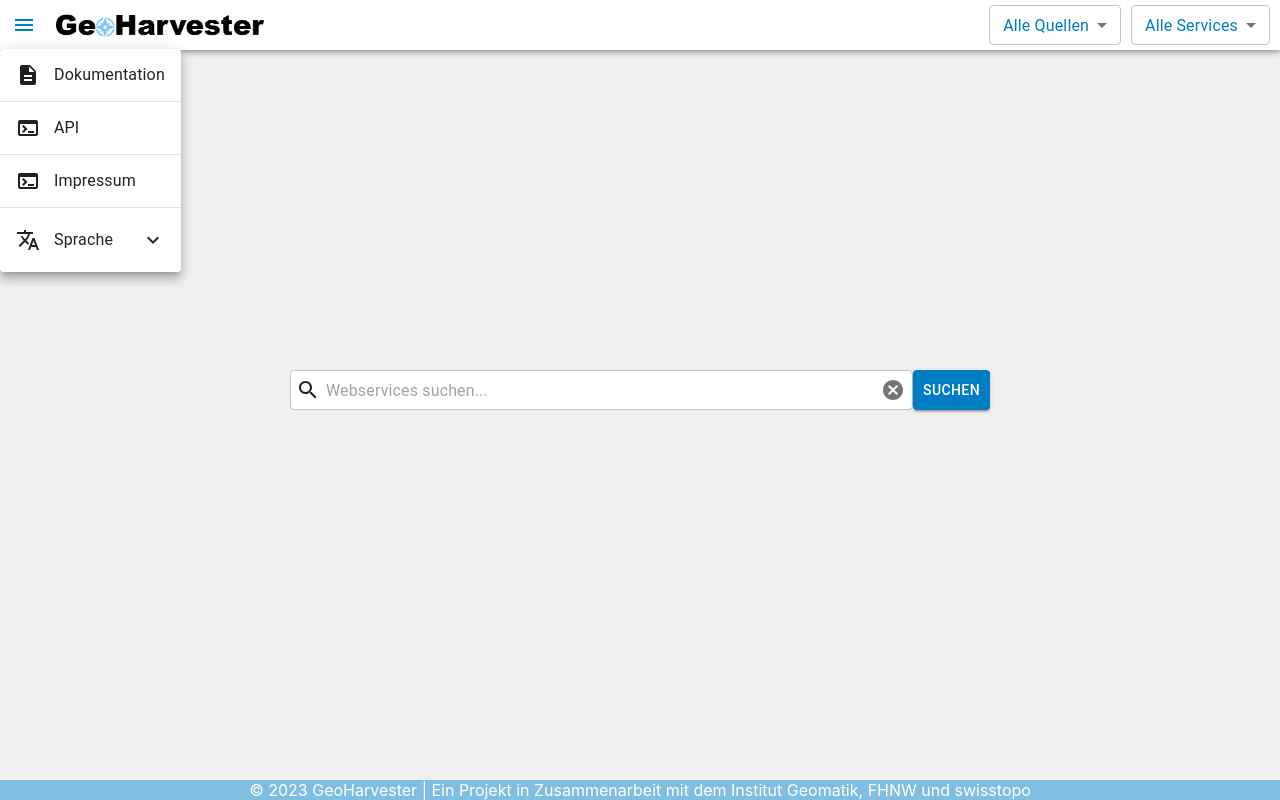
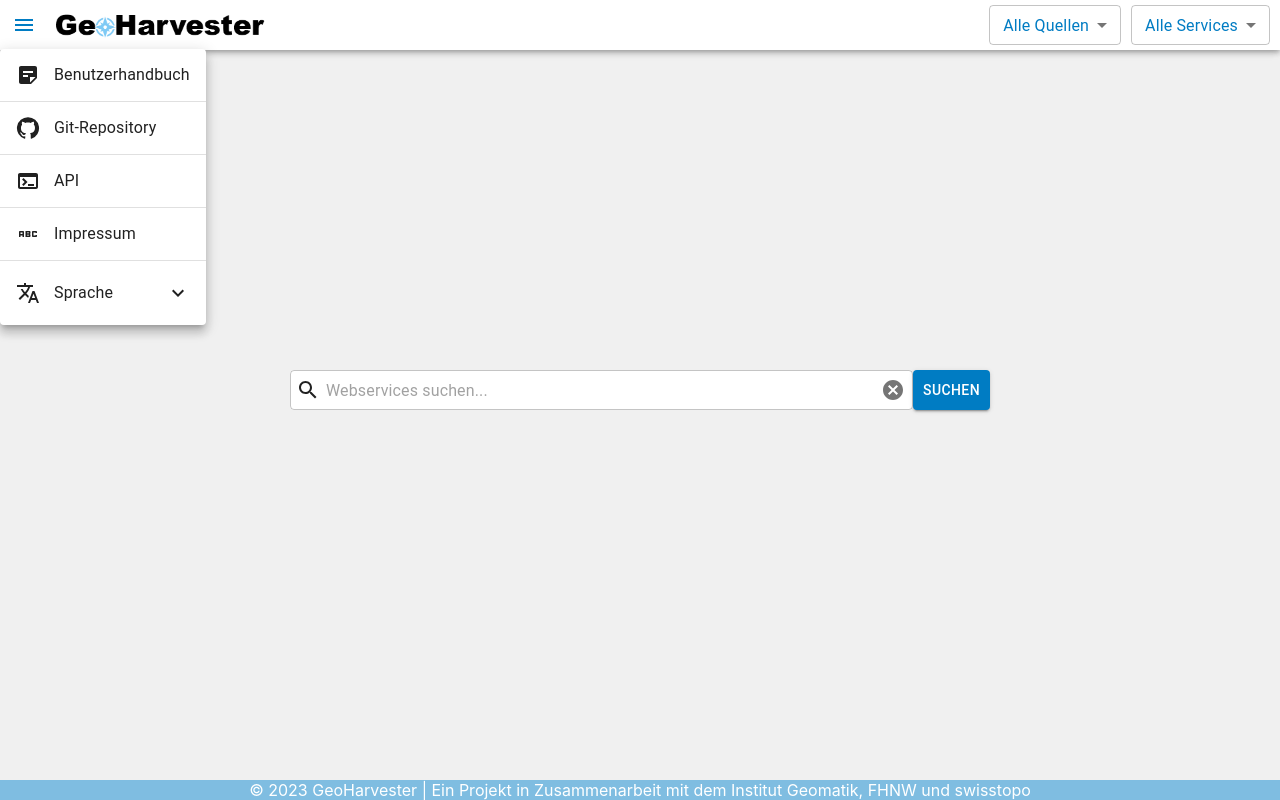
Before and after one commit to FHNW-IVGI/Geoharvester, a React (Create React App) app in the folder client/: page / in a window 1280 px wide. Both pictures are taken after a click on the button 24 px from the left and 25 px from the top of the page. Built offline with nearby package versions, Linux system fonts and the light colour scheme.

Commit message:
Ui change for user guide

```diff
--- a/client/src/components/menubar/MenuComponent.tsx
+++ b/client/src/components/menubar/MenuComponent.tsx
@@ -15,9 +15,10 @@ import {
 } from "@mui/material";
 import { ExpandLess, ExpandMore, Translate } from "@mui/icons-material";
 import MenuIcon from "@mui/icons-material/Menu";
-import DescriptionIcon from "@mui/icons-material/Description";
+import AbcIcon from "@mui/icons-material/Abc";
 import TerminalIcon from "@mui/icons-material/Terminal";
-import InfoIcon from "@mui/icons-material/Terminal";
+import InfoIcon from "@mui/icons-material/StickyNote2";
+import GitHubIcon from "@mui/icons-material/GitHub";
 import { LanguageContext } from "src/lang/LanguageContext";
 import { LANGUAGE } from "src/constants";
 import geoharvesterLogo from "./logo.png";
@@ -88,7 +89,20 @@ export const MenuComponent = () => {
             window.open("https://github.com/FHNW-IVGI/Geoharvester");
           }}
         >
-          <DescriptionIcon style={{ marginRight: 14 }} />
+          <InfoIcon style={{ marginRight: 14 }} />
+          <FormattedMessage
+            id="menu.userguide"
+            defaultMessage="Benutzerhandbuch"
+          />
+        </MenuItem>
+        <Divider />
+        <MenuItem
+          onClick={() => {
+            setAnchorEl(null);
+            window.open("https://github.com/FHNW-IVGI/Geoharvester");
+          }}
+        >
+          <GitHubIcon style={{ marginRight: 14 }} />
           <FormattedMessage
             id="menu.documentation"
             defaultMessage="Dokumentation"
@@ -106,7 +120,7 @@ export const MenuComponent = () => {
         </MenuItem>
         <Divider />
         <MenuItem onClick={handleClickOpenImpressum}>
-          <InfoIcon style={{ marginRight: 14 }} />
+          <AbcIcon style={{ marginRight: 14 }} />
           <FormattedMessage id="menu.impressum" defaultMessage="Impressum" />
         </MenuItem>
         <Divider />
--- a/client/src/constants.ts
+++ b/client/src/constants.ts
@@ -37,6 +37,7 @@ export enum PROVIDER {
     KT_UR = "KT_UR",
     KT_ZG = "KT_ZG",
     KT_ZH = "KT_ZH",
+    FL_LI = "FL_LI",
     ST_ZH = "ST_ZH",
     ST_BE = "ST_BE",
     ASIT = "ASIT",
--- a/client/src/lang/en.json
+++ b/client/src/lang/en.json
@@ -1,5 +1,6 @@
 {
-    "menu.documentation": "Documentation",
+    "menu.documentation": "Git repository",
+    "menu.userguide": "User guide",
     "menu.api": "API",
     "menu.impressum": "Imprint",
     "search.searchButton": "Search",
--- a/client/src/lang/fr.json
+++ b/client/src/lang/fr.json
@@ -1,5 +1,6 @@
 {
-    "menu.documentation": "Documentation",
+    "menu.documentation": "Dépôt git",
+    "menu.userguide": "Mode d'emploi",
     "menu.api": "API",
     "menu.impressum": "Impressum",
     "search.searchButton": "Recherche",
--- a/client/src/lang/ger.json
+++ b/client/src/lang/ger.json
@@ -1,5 +1,6 @@
 {
-    "menu.documentation": "Dokumentation",
+    "menu.documentation": "Git-Repository",
+    "menu.userguide": "Benutzerhandbuch",
     "menu.api": "API",
     "menu.impressum": "Impressum",
     "search.searchButton": "Suchen",
--- a/client/src/lang/it.json
+++ b/client/src/lang/it.json
@@ -1,5 +1,6 @@
 {
-    "menu.documentation": "Documentazione",
+    "menu.documentation": "Mode d'emploi",
+    "menu.userguide": "Guida utente",
     "menu.api": "API",
     "menu.impressum": "Impressum",
     "search.searchButton": "Cerca",
```
Also changed, not shown: client/public/cantonIcons/fl_li.svg (renamed from client/public/cantonIcons/kt_li.svg), 1 other file (tests, documents, lock files or other folders).
